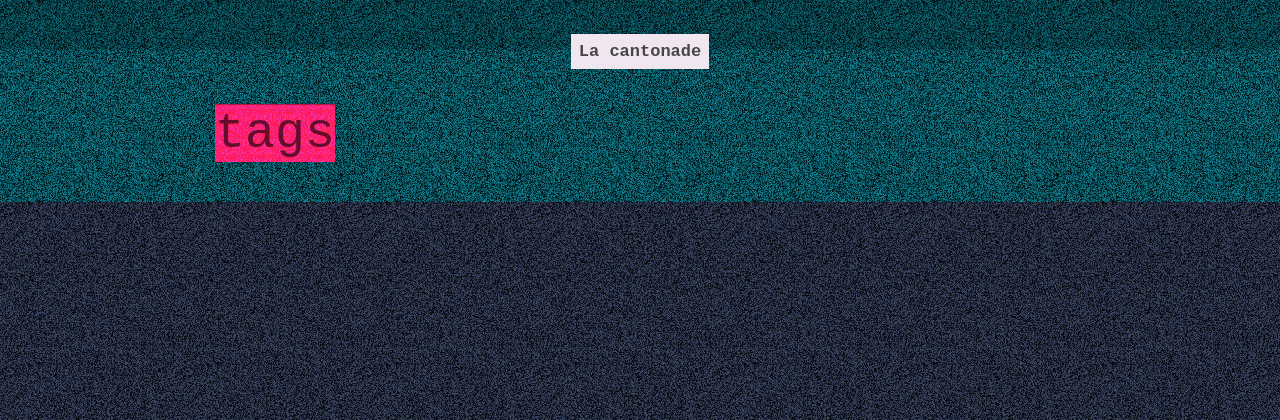
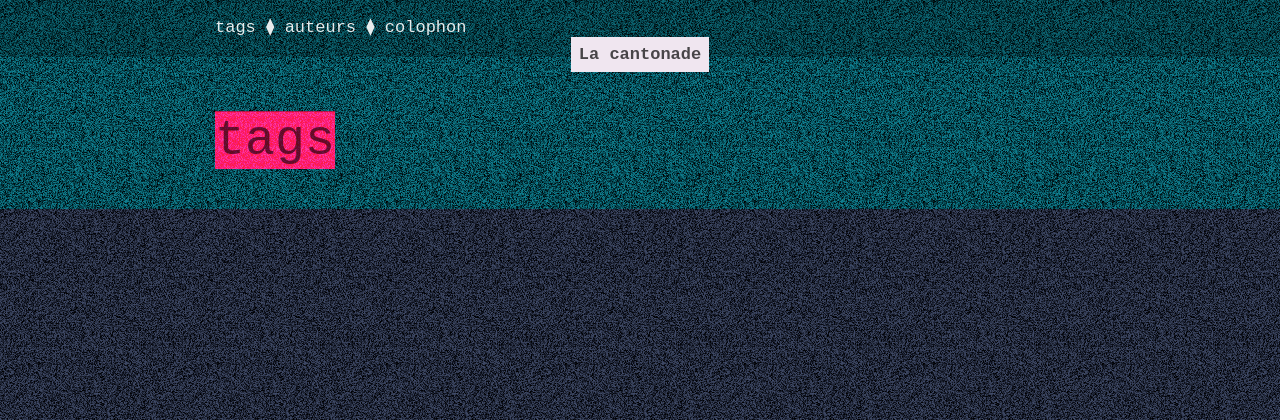
Before and after one commit to austing/cantonade, a Django app: page /tag/ in a window 1280 px wide. Shown: the top 420 px of the page. Run offline with Django 3.2, Linux system fonts and the light colour scheme; data that the repository does not hold is empty.

Commit message:
nav and styling

```diff
--- a/librairie/static/css/cantonade.css
+++ b/librairie/static/css/cantonade.css
@@ -59,6 +59,8 @@
 body.tag #upper-container, body.list #upper-container {
        background-image:url('/static/images/greenbg.png');
 }
+
+
 
 
    #book-title {
@@ -151,11 +153,27 @@ body.tag #upper-container, body.list #upper-container {
    #top-content {
      width: 850px;
      margin: 0 auto;
-    height: 50px;
+    height: 20px;
     padding: 40px;
     padding-top: 0px;
     padding-bottom: 0px;
    color: black;
+   }
+
+   #nav {
+    width: 850px;
+    margin: 0 auto;
+     color: rgba(255,255,255,0.9);
+     text-align: left;
+     padding-top: 16px;
+   }
+   #nav a {
+     color: rgba(255,255,255,0.9);
+     text-decoration: none;
+   }
+   #nav a:hover {
+     color: white;
+     border-bottom: thin rgba(255,255,255,0.6) solid;
    }
 
    #book-content {
@@ -198,6 +216,11 @@ body.tag #upper-container, body.list #upper-container {
      padding-bottom: 4px;
      border-top: thin grey dashed;
    }
+
+   #text-list div.text.no-texts {
+    padding-bottom: 15px;
+   }
+
    #text-list div.text:last-child {
      border-bottom: thin grey dashed;
 
@@ -343,7 +366,6 @@ background-image:url('/static/images/bluebg-d2.png');
 
     #site-title {
       position: relative;
-      top: 34px;
      padding: 8px;
      color: rgba(0,0,0,0.7);
      font-weight: bold;
@@ -353,8 +375,7 @@ background-image:url('/static/images/bluebg-d2.png');
       cursor: hand;
     }
     #site-title:hover {
-       background-image:url('/static/images/yellowgreybg.png');
-    background-repeat:repeat;
+       background-color: white;
     }
 
    .button {
--- a/librairie/templates/flatpages/default.html
+++ b/librairie/templates/flatpages/default.html
@@ -1,6 +1,8 @@
 {% extends "librairie/base.html" %}
 
 {% block title %}La cantonade - {{flatpage.title}}{% endblock %}
+
+{% block bodyclass %}tag{% endblock %}
 
 {% block page_title %}
 <a class="h1" href="#">{{flatpage.title}}</a>
--- a/librairie/templates/librairie/base.html
+++ b/librairie/templates/librairie/base.html
@@ -16,10 +16,18 @@
         <div id="upper-container">
 
               <div id="top-container">
+              <div id="nav">
+                <a href="/tag">tags</a> ⧫ <a href="/auteur">auteurs</a> ⧫ <a href="/colophon">colophon</a>
+              </div>
+
                 <div id="top-content">
+
                     <a id="site-title" href="/">La cantonade</a>
+
+
                 </div>
               </div>
+
 
               <div id="book-title">
                 {% block page_title %}
--- a/librairie/templates/librairie/textes_par_auteur.html
+++ b/librairie/templates/librairie/textes_par_auteur.html
@@ -43,6 +43,11 @@
             </div>
     </div>
     {% endfor %}
+    {% if not texte_list %}
+    <div class="text no-texts">
+        Aucun texte édité
+    </div>
+    {% endif %}
     </div>
   </div>
 </div>
--- a/librairie/views.py
+++ b/librairie/views.py
@@ -1,10 +1,9 @@
 from django.shortcuts import render
-
 from django.shortcuts import get_object_or_404
 from django.views.generic import ListView, DetailView
 from librairie.models import Auteur, Tag, Texte, IndexFlatPage
+from datetime import datetime
 
-from datetime import datetime
 
 class RecentTexteList(ListView):
 
@@ -19,6 +18,7 @@ class RecentTexteList(ListView):
         self.flatpage = get_object_or_404(IndexFlatPage, url='/index/')
         return Texte.objects.filter(publique=True, date_de_publication__lte=datetime.now()).order_by('date_de_publication')
 
+
 class AuteurTexteList(ListView):
 
     template_name = 'librairie/textes_par_auteur.html'
@@ -31,6 +31,7 @@ class AuteurTexteList(ListView):
     def get_queryset(self):
         self.auteur = get_object_or_404(Auteur, slug=self.args[0])
         return Texte.objects.filter(auteur=self.auteur)
+
 
 class TagTexteList(ListView):
 
@@ -45,13 +46,20 @@ class TagTexteList(ListView):
         self.tag = get_object_or_404(Tag, slug=self.args[0])
         return Texte.objects.filter(tags=self.tag)
 
+
 class AuteurList(ListView):
 
-    model = Auteur
+    queryset = Auteur.objects.all().extra(select={'imf': 'UPPER(nom)'}, order_by=['imf'])
+    context_object_name = 'auteur_list'
+    model = Texte
+
 
 class TagList(ListView):
 
-    model = Tag
+    queryset = Tag.objects.order_by('tag')
+    context_object_name = 'tag_list'
+    model = Texte
+
 
 class TexteDetailView(DetailView):
 
```
